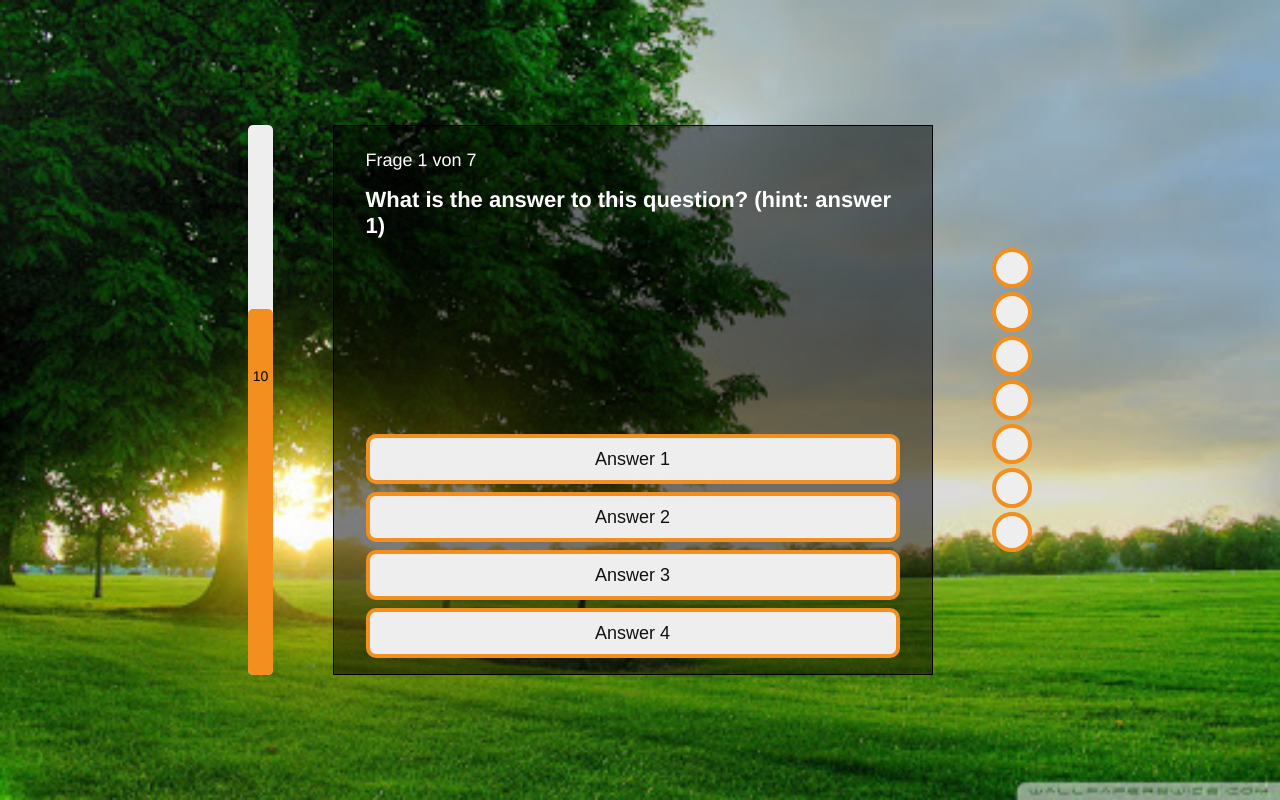
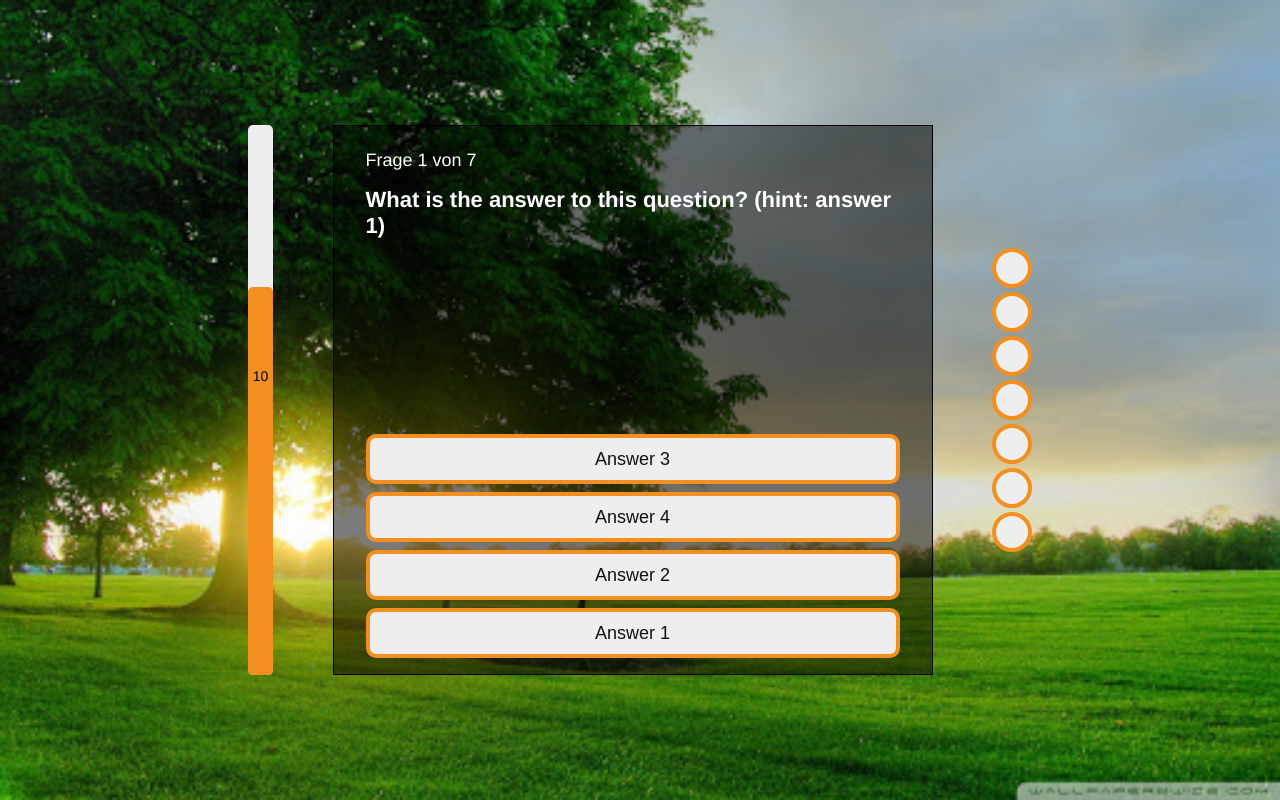
Before and after one commit to JSTech2020/group_c, a React (Create React App) app in the folder quiz/: page / in a window 1280 px wide. Built offline with nearby package versions, Linux system fonts and the light colour scheme.

Commit message:
Quiz - Add random order of buttons, add color for result of answers, improve timer fluidity.

```diff
--- a/quiz/src/components/AnswerButtons.js
+++ b/quiz/src/components/AnswerButtons.js
@@ -2,19 +2,27 @@ import React from 'react';
 import QuizButton from './QuizButton';
 import './AnswerButtons.css';
 
-function AnswerButtons({ answers, onClick }) {
+function AnswerButtons({ answers, answerButtonOrder, resultAnswer, onClick }) {
 
-  const buttons = answers.map((answer, index) =>
-    <QuizButton
+  const { resultIdx, resultSuccess } = resultAnswer;
+
+  const buttons = answers.map((answer, index) => {
+    let resultClass = '';
+    if (index === resultIdx) {
+      resultClass = resultSuccess ? 'correct' : 'wrong';
+    }
+    return (<QuizButton
       key={index}
       text={answer}
+      resultClass={resultClass}
       onClick={() => onClick(index)}
-    ></QuizButton>
-  );
+    ></QuizButton>)
+  })
+  const answersOrdered = answerButtonOrder.map(randIdx => buttons[randIdx]);
 
   return (
     <div className="answer-buttons">
-      {buttons}
+      {answersOrdered}
     </div>
   );
 }
--- a/quiz/src/components/QuizButton.css
+++ b/quiz/src/components/QuizButton.css
@@ -9,3 +9,15 @@
   padding: 8px;
   display: block;
 }
+
+.quiz-button.correct {
+  background-color: green;
+  border-color: green;
+  color: white;
+}
+
+.quiz-button.wrong {
+  background-color: rgb(190, 0, 0);
+  border-color: rgb(190, 0, 0);
+  color: white;
+}
--- a/quiz/src/components/QuizButton.js
+++ b/quiz/src/components/QuizButton.js
@@ -1,9 +1,9 @@
 import React from 'react';
 import "./QuizButton.css";
 
-function QuizButton({ text, onClick }) {
+function QuizButton({ text, resultClass, onClick }) {
   return (
-    <button className="quiz-button" onClick={onClick}>
+    <button className={`quiz-button ${resultClass}`} onClick={onClick}>
       {text}
     </button>
   );
--- a/quiz/src/components/QuizFinishView.js
+++ b/quiz/src/components/QuizFinishView.js
@@ -4,9 +4,10 @@ import './QuizFinishView.css';
 function QuizFinishView({ results }) {
   const all = results.length;
   const correct = results.filter(result => result).length;
+  const text = correct > 0 ? "Glückwunsch!" : "Schade!";
   return (
     <div className="quiz-finish-view">
-      <div className="congratulations">Glückwunsch!</div>
+      <div className="congratulations">{ text }</div>
       <div className="message">
         Du hast { correct } von { all } Fragen richtig beantwortet!
       </div>
--- a/quiz/src/components/QuizGameView.js
+++ b/quiz/src/components/QuizGameView.js
@@ -8,20 +8,36 @@ import AnswerCircles from './AnswerCircles';
 function QuizGameView({ questions, gameOverCallback, results, userAnswerClick }) {
   const [questionIndex, setQuestionIndex] = useState(0);
   const [resetTimer, setResetTimer] = useState(false);
+  const [timerActive, setTimerActive] = useState(true);
+  const [resultAnswer, setResultAnswer] = useState({resultIdx: -1, resultSuccess: null});
 
   const currentQuestion = questions[questionIndex];
 
   // Callback for when the user clicks on an answer
   const userSelectAnswer = (answerNumber) => {
+    setTimerActive(false);
     userAnswerClick(answerNumber, questionIndex);
 
+    // Display clicked button result
+    setResultAnswer({
+      resultIdx: answerNumber,
+      resultSuccess: answerNumber === currentQuestion.correctAnswer,
+    })
+
+    const nextQuestion = () => {
       // Check if there are still questions remaining
       if (questionIndex + 1 < questions.length) {
+        setResultAnswer({resultIdx: -1, resultSuccess: null});
         setQuestionIndex(questionIndex + 1);
+        setTimerActive(true);
         setResetTimer(true);
       } else {
         gameOverCallback();
       }
+    }
+
+    // Display next question after a short delay
+    setTimeout(nextQuestion, 2000);
   }
 
   // Callback for reseting the reset timer variable :)
@@ -36,6 +52,7 @@ function QuizGameView({ questions, gameOverCallback, results, userAnswerClick })
         questionCount={questions.length}
         questionIndex={questionIndex + 1}
         onClick={userSelectAnswer}
+        resultAnswer={resultAnswer}
       ></QuizQuestionImageView>
     );
   } else {
@@ -45,6 +62,7 @@ function QuizGameView({ questions, gameOverCallback, results, userAnswerClick })
         questionCount={questions.length}
         questionIndex={questionIndex + 1}
         onClick={userSelectAnswer}
+        resultAnswer={resultAnswer}
       >
       </QuizQuestionView>
     );
@@ -57,6 +75,7 @@ function QuizGameView({ questions, gameOverCallback, results, userAnswerClick })
         resetTimer={resetTimer}
         resetTimerCallback={resetTimerCallback}
         timeOutCallback={() => userSelectAnswer(-1)}
+        active={timerActive}
       ></TimerBar>
       { currentQuestionView }
       <AnswerCircles answersCorrect={results}></AnswerCircles>
--- a/quiz/src/components/QuizQuestionImageView.js
+++ b/quiz/src/components/QuizQuestionImageView.js
@@ -2,7 +2,7 @@ import React from 'react';
 import QuizQuestionView from './QuizQuestionView';
 import './QuizQuestionImageView.css';
 
-function QuizQuestionImageView({ question, questionCount, questionIndex, onClick }) {
+function QuizQuestionImageView({ question, questionCount, questionIndex, resultAnswer, onClick }) {
   const imageSrc = `./../images/${question.image}`;
   return (
     <QuizQuestionView
@@ -10,6 +10,7 @@ function QuizQuestionImageView({ question, questionCount, questionIndex, onClick
       questionCount={questionCount}
       questionIndex={questionIndex}
       onClick={onClick}
+      resultAnswer={resultAnswer}
     >
       <img src={imageSrc} alt="Demo"></img>
     </QuizQuestionView>
--- a/quiz/src/components/QuizQuestionView.js
+++ b/quiz/src/components/QuizQuestionView.js
@@ -2,7 +2,7 @@ import React from 'react';
 import AnswerButtons from './AnswerButtons';
 import "./QuizQuestionView.css";
 
-function QuizQuestionView({ question, questionCount, questionIndex, children, onClick }) {
+function QuizQuestionView({ question, questionCount, questionIndex, resultAnswer, children, onClick }) {
   return (
     <div className="quiz-question-view">
       <div className="quiz-question-content">
@@ -18,7 +18,12 @@ function QuizQuestionView({ question, questionCount, questionIndex, children, on
           {children}
         </div>
         <div className="answer-buttons-area">
-          <AnswerButtons onClick={onClick} answers={question.answers}></AnswerButtons>
+          <AnswerButtons
+            onClick={onClick}
+            answers={question.answers}
+            resultAnswer={resultAnswer}
+            answerButtonOrder={question.answerButtonOrder}
+          ></AnswerButtons>
         </div>
       </div>
     </div>
--- a/quiz/src/components/QuizView.js
+++ b/quiz/src/components/QuizView.js
@@ -4,8 +4,23 @@ import { mockDataQuestions } from "./../mockDataQuestions";
 import QuizGameView from './QuizGameView';
 import QuizFinishView from './QuizFinishView';
 
+function questionsShuffleAnswers(questions) {
+  console.log('recalled!');
+  return questions.map((question) => {
+    const arr = [0, 1, 2, 3];
+    arr.sort(() => .5 - Math.random());
+
+    return {
+      ...question,
+      answerButtonOrder: arr,
+    }
+  });
+}
+
+const shuffledMockQuestions = questionsShuffleAnswers(mockDataQuestions);
+
 function QuizView() {
-  const questions = mockDataQuestions;
+  const questions = shuffledMockQuestions;
   const [userAnswers, setUserAnswers] = useState(questions.map(() => null));
 
   const userAnswerClick = (answerNumber, questionIndex) => {
--- a/quiz/src/components/TimerBar.css
+++ b/quiz/src/components/TimerBar.css
@@ -15,7 +15,8 @@
 
 .timer-bar .over-bar {
   background-color: #f38f1f;
-  /* height: 400px; Controlled via style property */
+  /* height: 550px; Controlled via style property */
+  transition: height 1s linear;
   width: 100%;
   border-radius: 5px;
   position: absolute;
@@ -25,7 +26,12 @@
 }
 
 .timer-bar .over-bar.running-out {
-  background-color: rgb(190, 0, 0);
+  animation: blinkingBar 0.5s linear infinite alternate;
+}
+
+@keyframes blinkingBar {
+  from { background-color: #f38f1f; }
+  to { background-color: rgb(190, 0, 0); }
 }
 
 .timer-bar .bar-text {
--- a/quiz/src/components/TimerBar.js
+++ b/quiz/src/components/TimerBar.js
@@ -1,19 +1,23 @@
 import React, { useState, useEffect } from 'react';
 import './TimerBar.css';
 
-function TimerBar({ fullTime, resetTimer, resetTimerCallback, timeOutCallback }) {
-  const [ time, setTime ] = useState(fullTime);
+function TimerBar({ fullTime, resetTimer, resetTimerCallback, timeOutCallback, active }) {
+  const [ time, setTime ] = useState(fullTime - 1);
 
 
   const fullHeight = 550; // The bar is 400px high - TODO; Use refs?
-  const height = Math.floor(time / fullTime * fullHeight);
+  const pixPerTime = fullHeight / (fullTime - 1);
+  const height = Math.floor(time * pixPerTime);
 
   useEffect(() => {
-    if (time > 0) {
+    if (time >= 0 && active) {
       const timerId = setInterval(() => {
-        const newTime = Math.max(time - 1, 0);
-        if (newTime === 0) {
-          timeOutCallback();
+        const newTime = Math.max(time - 1, -1);
+        if (newTime === -1) {
+          // setTimeout(() => {
+            timeOutCallback();
+          // }, 1000);
+          clearInterval(timerId);
         }
         setTime(newTime);
       }, 1000);
@@ -23,18 +27,18 @@ function TimerBar({ fullTime, resetTimer, resetTimerCallback, timeOutCallback })
 
   useEffect(() => {
     if (resetTimer) {
-      setTime(fullTime);
+      setTime(fullTime - 1);
       resetTimerCallback();
     }
   }, [resetTimer, fullTime, resetTimerCallback]);
 
-  const runningOut = time <= 5 ? 'running-out' : '';
+  const runningOut = time < 5 ? 'running-out' : '';
 
   return (
     <div className="timer-bar">
       <div className="under-bar">
-        <div className="bar-text">{ time }</div>
-        <div className={"over-bar " + runningOut } style={{height: height + 'px'}}></div>
+        <div className="bar-text">{ time + 1 }</div>
+        <div className={`over-bar ${runningOut}`} style={{height: height + 'px'}}></div>
       </div>
     </div>
   );
```
Lines whose indentation alone changed are shown as unchanged.
